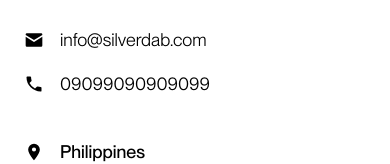
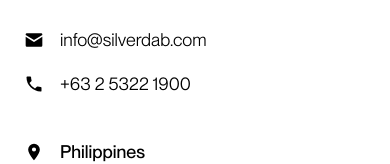
Before and after one commit to itsilverdabcorp-code/silverdab-website, a Next.js app: page /contact in a window 390 px wide. Shown: the part 374-538 px from the top of the page. Built offline with nearby package versions, Linux system fonts and the light colour scheme.

Commit message:
phone number update

```diff
--- a/app/components/contact/ContactInfo.tsx
+++ b/app/components/contact/ContactInfo.tsx
@@ -61,8 +61,8 @@ export default function ContactInfo() {
           <svg viewBox="0 0 24 24" className="h-5 w-5" fill="currentColor" aria-hidden>
             <path d="M6.6 10.8a15.1 15.1 0 0 0 6.6 6.6l2.2-2.2a1 1 0 0 1 1-.25 11.4 11.4 0 0 0 3.6.57 1 1 0 0 1 1 1V20a1 1 0 0 1-1 1A17 17 0 0 1 3 4a1 1 0 0 1 1-1h3.5a1 1 0 0 1 1 1c0 1.25.2 2.45.57 3.6a1 1 0 0 1-.25 1L6.6 10.8Z" />
           </svg>
-          <a href="tel:09099090909099" className="hover:underline">
-            09099090909099
+          <a href="tel:+63253221900" className="hover:underline">
+            +63 2 5322 1900
           </a>
         </li>
       </ul>
```
